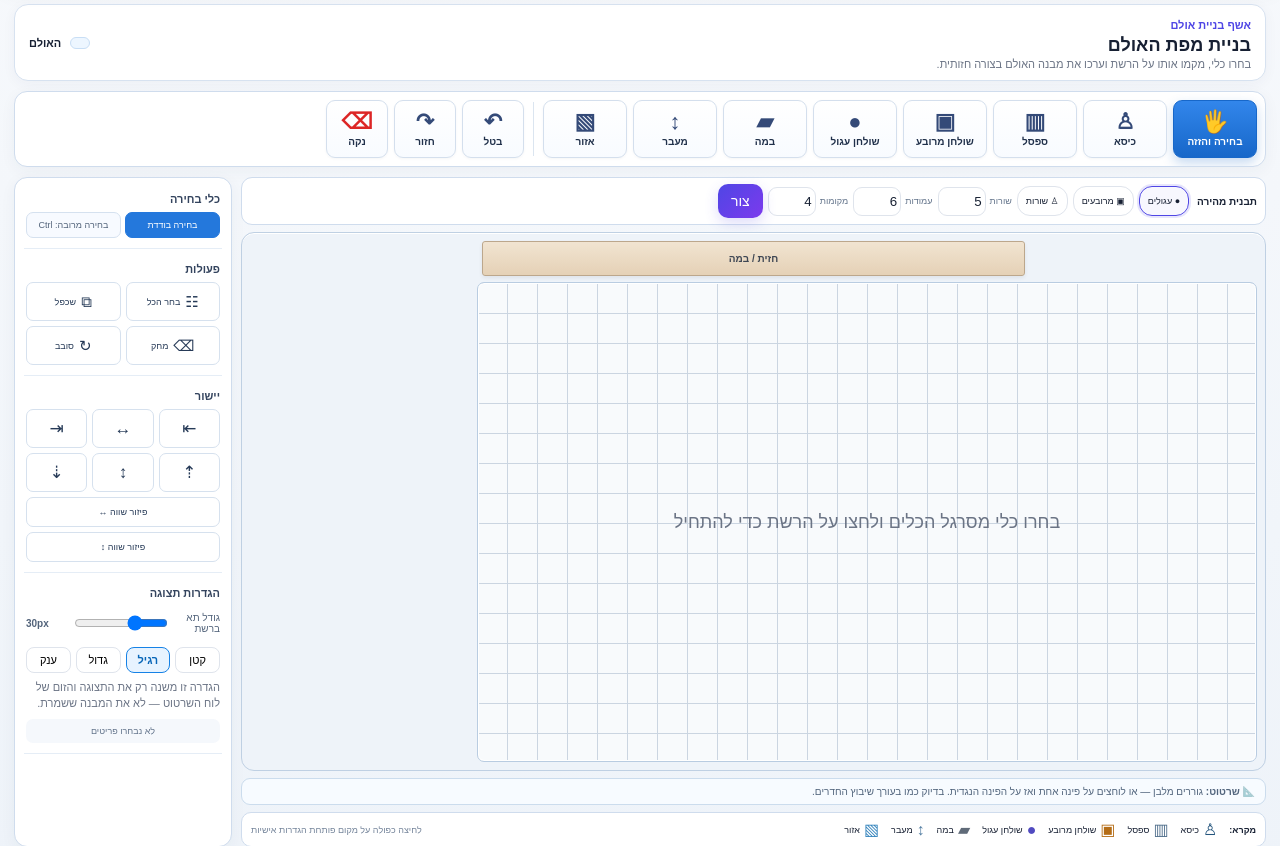
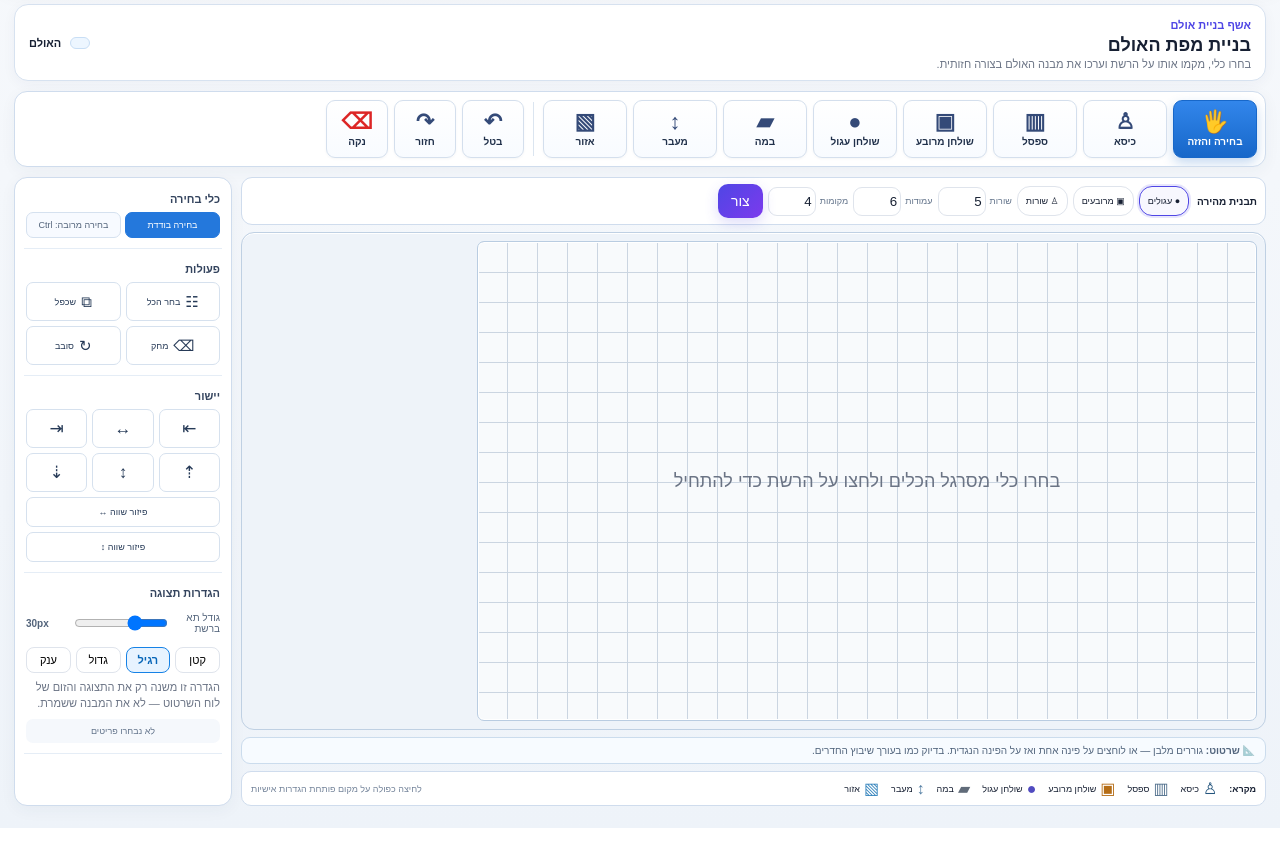
Before and after one commit to avtsye/hall-seating, a Flask app: page / in a window 1280 px wide. Shown: the part 146-992 px from the top of the page. Run offline with Flask 3, Linux system fonts and the light colour scheme.

Commit message:
Remove fixed stage drawing from builder canvas

```diff
--- a/templates/index.html
+++ b/templates/index.html
@@ -35,7 +35,7 @@
     <div class="map-column">
       <div class="quick-template"><b>תבנית מהירה</b><button class="layout-card selected" data-layout="round_tables">● עגולים</button><button class="layout-card" data-layout="square_tables">▣ מרובעים</button><button class="layout-card" data-layout="rows">♙ שורות</button><label>שורות <input id="genRows" type="number" value="5" min="1" max="30"></label><label>עמודות <input id="genCols" type="number" value="6" min="1" max="30"></label><label id="genCapWrap">מקומות <input id="genCapacity" type="number" value="4" min="1" max="30"></label><button class="btn primary" id="generateLayout">צור</button></div>
       <div class="hall-plan-frame">
-        <div id="builderStage" class="plan-stage">חזית / במה</div>
+
         <div id="builderCanvas" class="hall builder-canvas room-grid"><div id="draftBand" class="hall-draw-band"></div><div id="selectionBox" class="selection-box"></div><div class="empty-help">בחרו כלי מסרגל הכלים ולחצו על הרשת כדי להתחיל</div></div>
       </div>
       <div class="hall-draw-hint">📐 <b>שרטוט:</b> <span id="builderHintText">גוררים מלבן — או לוחצים על פינה אחת ואז על הפינה הנגדית. בדיוק כמו בעורך שיבוץ החדרים.</span></div><div class="map-footer"><div class="room-legend"><b>מקרא:</b><span><i class="lg chair-lg">♙</i>כיסא</span><span><i class="lg bench-lg">▥</i>ספסל</span><span><i class="lg square-lg">▣</i>שולחן מרובע</span><span><i class="lg round-lg">●</i>שולחן עגול</span><span><i class="lg stage-lg">▰</i>במה</span><span><i class="lg aisle-lg">↕</i>מעבר</span><span><i class="lg zone-lg">▧</i>אזור</span></div><small>לחיצה כפולה על מקום פותחת הגדרות אישיות</small></div>
```
